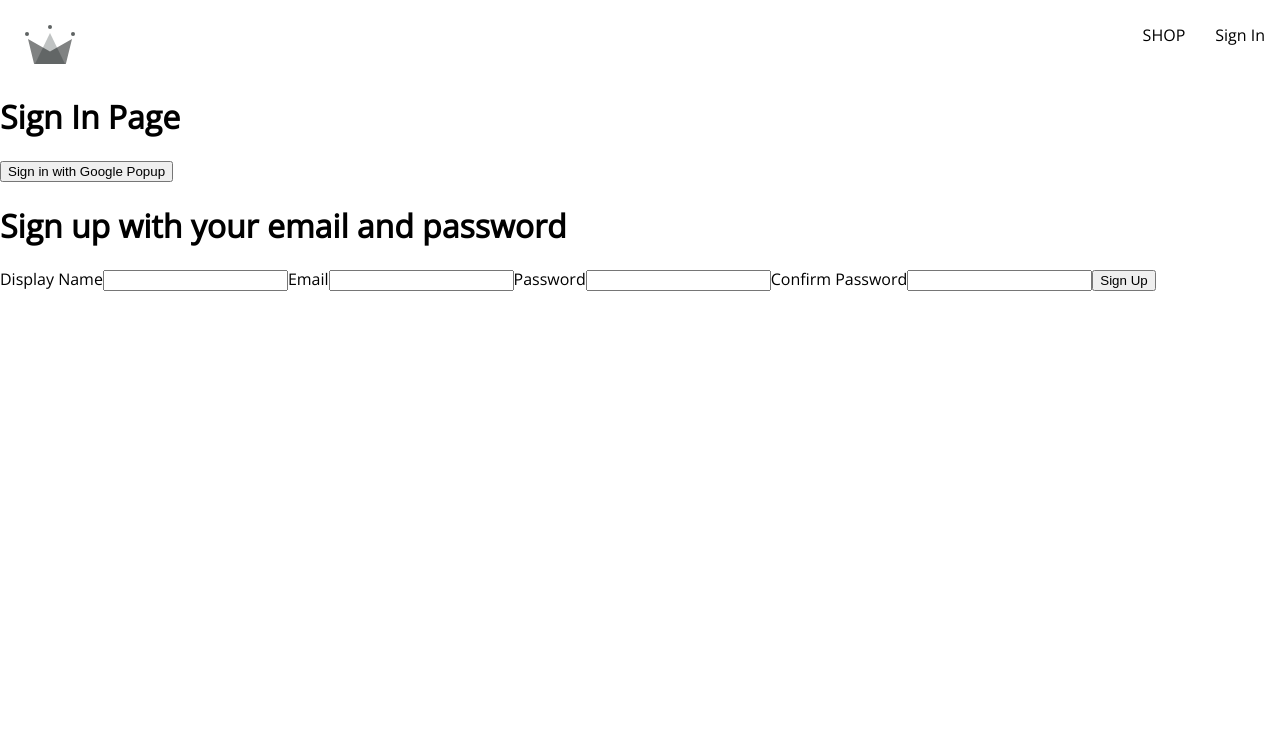
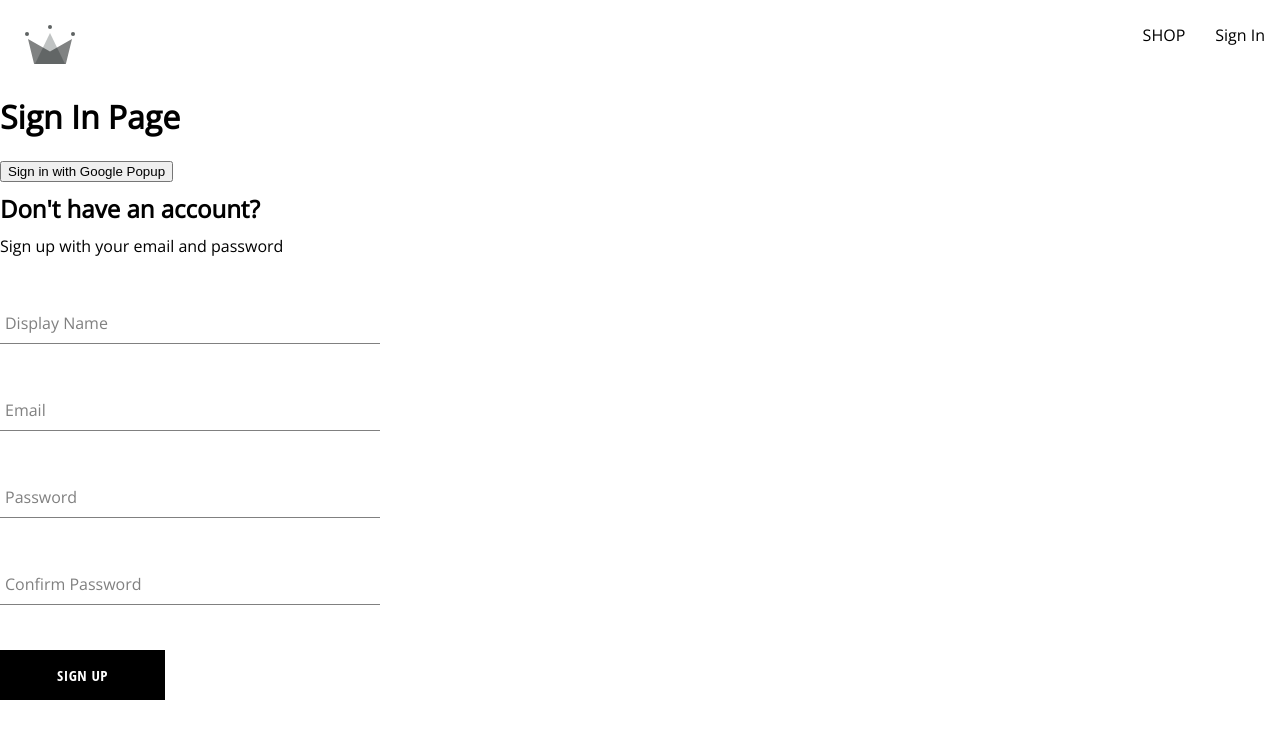
Before and after one commit to hellcy/crown-clothing, a React (Create React App) app: page /sign-in in a window 1280 px wide. Shown: the top 738 px of the page. Built offline with nearby package versions, Linux system fonts and the light colour scheme; a web font is replaced by a local one.

Commit message:
Create sign up, form and button component

```diff
--- /dev/null
+++ b/src/components/button/button.component.jsx
@@ -0,0 +1,23 @@
+import "./button.styles.scss";
+
+/*
+  Button is just a styling wrapper around the original button component
+  So whatever children passed in to Button should also be passed into button
+*/
+const BUTTON_TYPE_CLASSES = {
+  google: "google-sign-in",
+  inverted: "inverted",
+};
+
+const Button = ({ children, buttonType, ...otherProps }) => {
+  return (
+    <button
+      className={`button-container ${BUTTON_TYPE_CLASSES[buttonType]}`}
+      {...otherProps}
+    >
+      {children}
+    </button>
+  );
+};
+
+export default Button;
--- /dev/null
+++ b/src/components/button/button.styles.scss
@@ -0,0 +1,46 @@
+.button-container {
+  min-width: 165px;
+  width: auto;
+  height: 50px;
+  letter-spacing: 0.5px;
+  line-height: 50px;
+  padding: 0 35px 0 35px;
+  font-size: 15px;
+  background-color: black;
+  color: white;
+  text-transform: uppercase;
+  font-family: "Open Sans Condensed";
+  font-weight: bolder;
+  border: none;
+  cursor: pointer;
+  display: flex;
+  justify-content: center;
+
+  &:hover {
+    background-color: white;
+    color: black;
+    border: 1px solid black;
+  }
+
+  &.google-sign-in {
+    background-color: #4285f4;
+    color: white;
+
+    &:hover {
+      background-color: #357ae8;
+      border: none;
+    }
+  }
+
+  &.inverted {
+    background-color: white;
+    color: black;
+    border: 1px solid black;
+
+    &:hover {
+      background-color: black;
+      color: white;
+      border: none;
+    }
+  }
+}
--- /dev/null
+++ b/src/components/form-input/form-input.component.jsx
@@ -0,0 +1,21 @@
+import "./form-input.styles.scss";
+
+const FormInput = ({ label, ...otherProps }) => {
+  return (
+    <div className="group">
+      <input className="form-input" {...otherProps} />
+
+      {label && (
+        <label
+          className={`${
+            otherProps.value.length ? "shrink" : ""
+          } form-input-label`}
+        >
+          {label}
+        </label>
+      )}
+    </div>
+  );
+};
+
+export default FormInput;
--- /dev/null
+++ b/src/components/form-input/form-input.styles.scss
@@ -0,0 +1,54 @@
+$sub-color: grey;
+$main-color: black;
+
+@mixin shrinkLabel {
+  top: -14px;
+  font-size: 12px;
+  color: $main-color;
+}
+
+.group {
+  position: relative;
+  margin: 45px 0;
+
+  .form-input {
+    background: none;
+    background-color: white;
+    color: $sub-color;
+    font-size: 18px;
+    padding: 10px 10px 10px 5px;
+    display: block;
+    width: 100%;
+    border: none;
+    border-radius: 0;
+    border-bottom: 1px solid $sub-color;
+    margin: 25px 0;
+
+    &:focus {
+      outline: none;
+    }
+
+    &:focus ~ .form-input-label {
+      @include shrinkLabel();
+    }
+  }
+
+  input[type="password"] {
+    letter-spacing: 0.3em;
+  }
+
+  .form-input-label {
+    color: $sub-color;
+    font-size: 16px;
+    font-weight: normal;
+    position: absolute;
+    pointer-events: none;
+    left: 5px;
+    top: 10px;
+    transition: 300ms ease all;
+
+    &.shrink {
+      @include shrinkLabel();
+    }
+  }
+}
--- a/src/components/sign-up-form/sign-up-form.component.jsx
+++ b/src/components/sign-up-form/sign-up-form.component.jsx
@@ -3,6 +3,9 @@
   createAuthUserWithEmailAndPassword,
   createUserDocumentFromAuth,
 } from "../../utils/firebase/firebase.utils";
+import FormInput from "../form-input/form-input.component";
+import Button from "../button/button.component";
+import "./sign-up-form.styles.scss";
 
 const defaultFormFields = {
   displayName: "",
@@ -50,42 +53,47 @@
   };
 
   return (
-    <div>
-      <h1>Sign up with your email and password</h1>
+    <div className="sign-up-container">
+      <h2>Don't have an account?</h2>
+      <span>Sign up with your email and password</span>
       <form onSubmit={handleSubmit}>
-        <label>Display Name</label>
-        <input
+        <FormInput
+          label="Display Name"
           type="text"
           required
           onChange={handleChange}
           name="displayName"
           value={displayName}
         />
-        <label>Email</label>
-        <input
+        <FormInput
+          label="Email"
           type="email"
           required
           onChange={handleChange}
           name="email"
           value={email}
         />
-        <label>Password</label>
-        <input
+
+        <FormInput
+          label="Password"
           type="password"
           required
           onChange={handleChange}
           name="password"
           value={password}
         />
-        <label>Confirm Password</label>
-        <input
+
+        <FormInput
+          label="Confirm Password"
           type="password"
           required
           onChange={handleChange}
           name="confirmPassword"
           value={confirmPassword}
         />
-        <button type="submit">Sign Up</button>
+        <Button buttonType="default" type="submit">
+          Sign Up
+        </Button>
       </form>
     </div>
   );
--- /dev/null
+++ b/src/components/sign-up-form/sign-up-form.styles.scss
@@ -0,0 +1,9 @@
+.sign-up-container {
+  display: flex;
+  flex-direction: column;
+  width: 380px;
+
+  h2 {
+    margin: 10px 0;
+  }
+}
```
